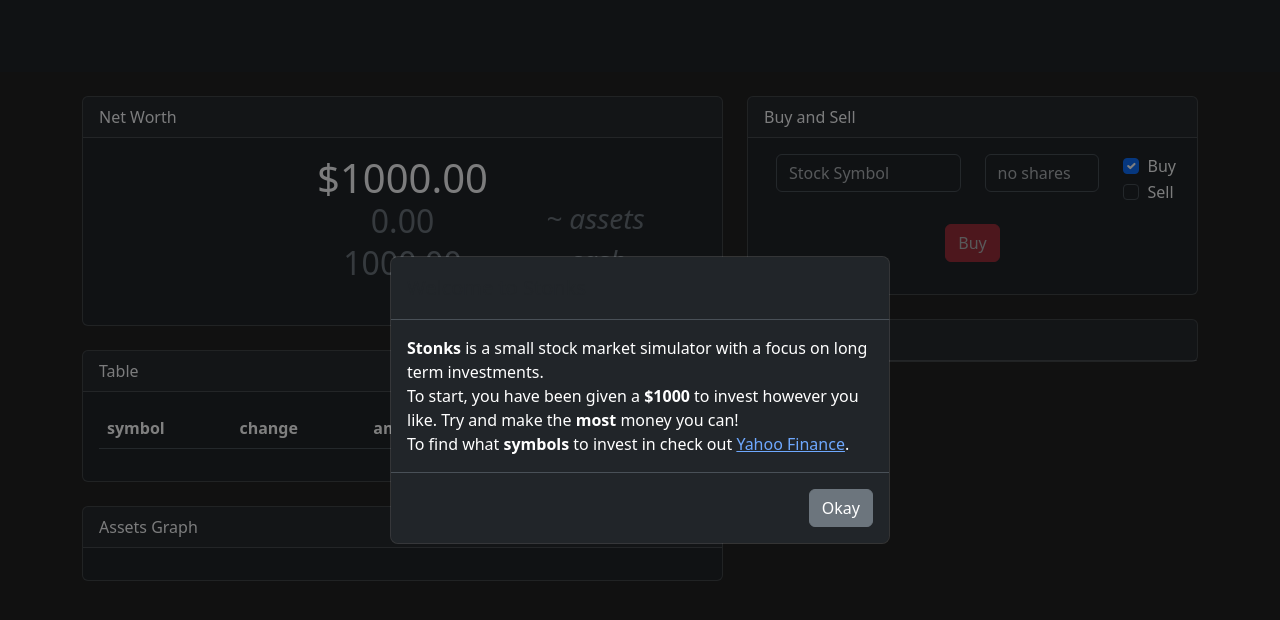
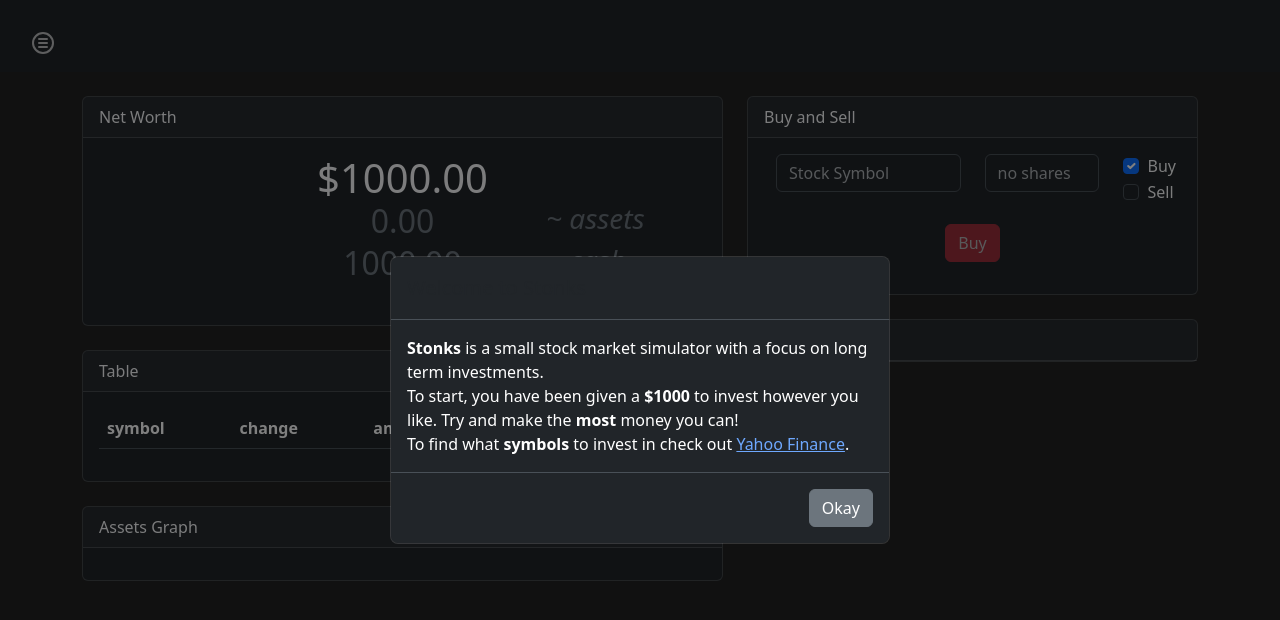
Before and after one commit to alunity/stonks, a React (Vite) app in the folder app/: page / in a window 1280 px wide. Shown: the top 620 px of the page. Built offline with nearby package versions, Linux system fonts and the light colour scheme.

Commit message:
Added settings

```diff
--- a/app/index.html
+++ b/app/index.html
@@ -4,6 +4,7 @@
     <meta charset="UTF-8" />
     <link rel="icon" type="image/svg+xml" href="/vite.svg" />
     <meta name="viewport" content="width=device-width, initial-scale=1.0" />
+
     <title>stonks</title>
   </head>
   <body>
--- a/app/src/App.css
+++ b/app/src/App.css
@@ -21,3 +21,52 @@ body {
 .offset {
   padding-top: 6rem !important;
 }
+
+.gg-menu-round {
+  box-sizing: border-box;
+  position: relative;
+  display: block;
+  transform: scale(var(--ggs, 1));
+  width: 22px;
+  height: 22px;
+  border-radius: 24px;
+  border: 2px solid;
+  color: white;
+}
+.gg-menu-round::before {
+  content: "";
+  display: block;
+  box-sizing: border-box;
+  position: absolute;
+  width: 10px;
+  height: 2px;
+  background: currentColor;
+  border-radius: 3px;
+  top: 4px;
+  left: 4px;
+  box-shadow: 0 4px 0, 0 8px 0;
+}
+
+.top-left {
+  position: fixed;
+  left: 2em;
+  top: 2em;
+  z-index: 5;
+}
+
+.glow {
+  opacity: 0.7;
+  transition: 0.25s;
+}
+
+.glow:hover {
+  opacity: 1 !important;
+}
+
+.float-right {
+  float: right;
+}
+
+.float-left {
+  float: left;
+}
--- a/app/src/App.tsx
+++ b/app/src/App.tsx
@@ -11,6 +11,7 @@ import Networth from "./networth";
 import { loadData, saveData } from "./localstorage";
 import AssetsGraph from "./assetsGraph";
 import Startup from "./startup";
+import Settings from "./settings";
 
 interface iController {
   [0]: string;
@@ -28,6 +29,8 @@ function App() {
   let abortController = useRef<iController>();
 
   let [range, setRange] = useState("1d");
+
+  let [settingsOpen, setSettingsOpen] = useState(false);
 
   useEffect(() => {
     saveData(cash, portfolio);
@@ -93,6 +96,10 @@ function App() {
       <div className="row fixedPosition nav pt-3 mb-3">
         <h1 className="text-center">Stonks</h1>
       </div>
+      <a
+        className="gg-menu-round top-left glow"
+        onClick={() => setSettingsOpen(true)}
+      ></a>
       <div className="container offset">
         <div className="grid">
           <div className="row">
@@ -137,6 +144,10 @@ function App() {
         </div>
       </div>
       <Startup portfolio={portfolio} />
+      <Settings
+        open={settingsOpen}
+        setOpen={(value: boolean) => setSettingsOpen(value)}
+      />
     </div>
   );
 }
--- /dev/null
+++ b/app/src/settings.tsx
@@ -0,0 +1,72 @@
+import { useEffect, useRef, useState } from "react";
+import { Modal } from "bootstrap";
+
+interface iProps {
+  open: boolean;
+  setOpen: Function;
+}
+
+function Settings(props: iProps) {
+  let [modal, setModal] = useState(null);
+  let modalElement = useRef<HTMLDivElement>(null);
+
+  useEffect(() => {
+    if (modalElement.current !== null) {
+      // @ts-ignore
+      setModal(new Modal(modalElement.current, { backdrop: "static" }));
+    }
+  }, [modalElement]);
+
+  useEffect(() => {
+    if (modal !== undefined && props.open) {
+      // @ts-ignore
+      modal.show();
+    }
+  }, [props.open]);
+
+  return (
+    <div
+      data-bs-theme="dark"
+      className="modal"
+      ref={modalElement}
+      tabIndex={-1}
+    >
+      <div className="modal-dialog modal-dialog-centered text-white">
+        <div className="modal-content">
+          <div className="modal-header">
+            <h5 className="modal-title">Settings</h5>
+          </div>
+          <div className="modal-body">
+            <h5>Reset</h5>
+            <p className="float-left text-danger">
+              Warning: This clears your portfolio and restores your cash to
+              $1000.
+            </p>
+
+            <button
+              onClick={() => {
+                localStorage.clear();
+                location.reload();
+              }}
+              className="btn btn-danger position-relative"
+            >
+              Reset
+            </button>
+          </div>
+          <div className="modal-footer">
+            <button
+              type="button"
+              className="btn btn-secondary"
+              data-bs-dismiss="modal"
+              onClick={() => props.setOpen(false)}
+            >
+              Close
+            </button>
+          </div>
+        </div>
+      </div>
+    </div>
+  );
+}
+
+export default Settings;
```
